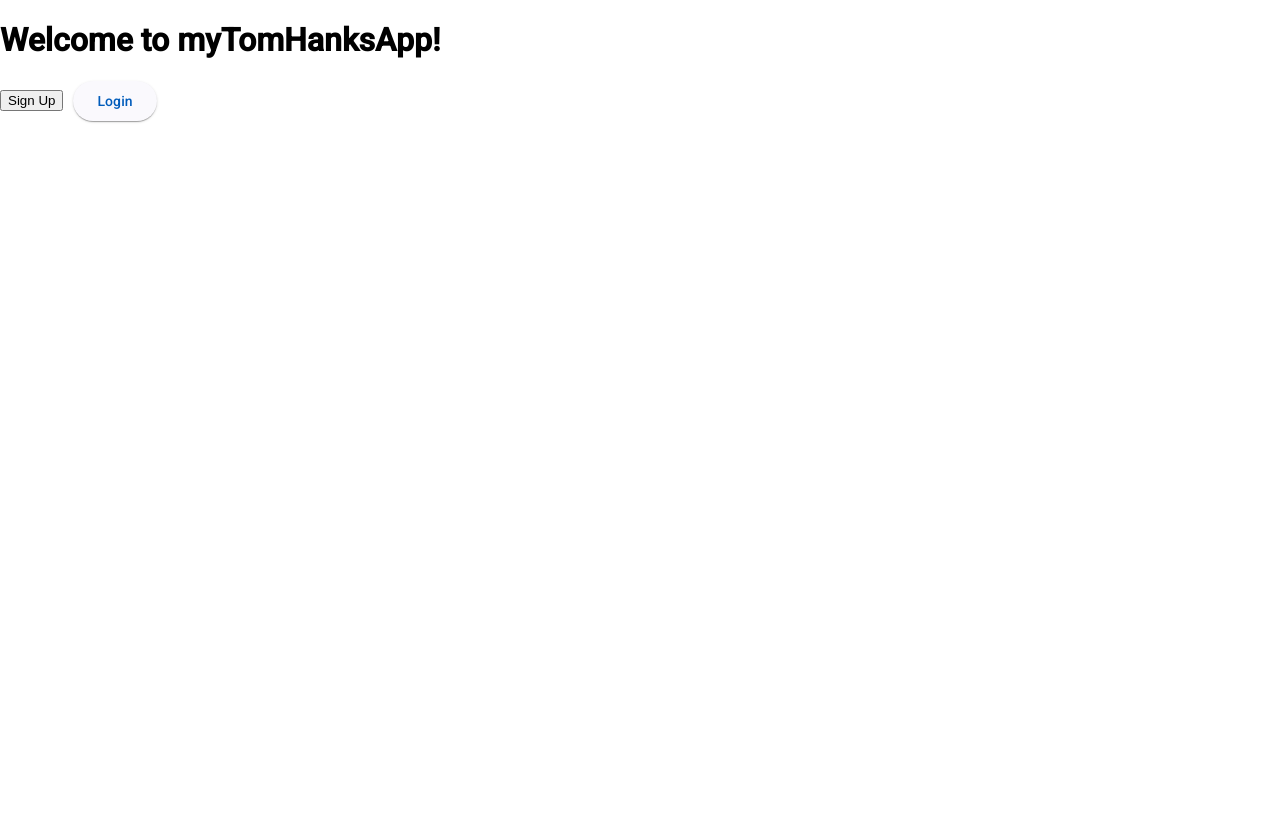
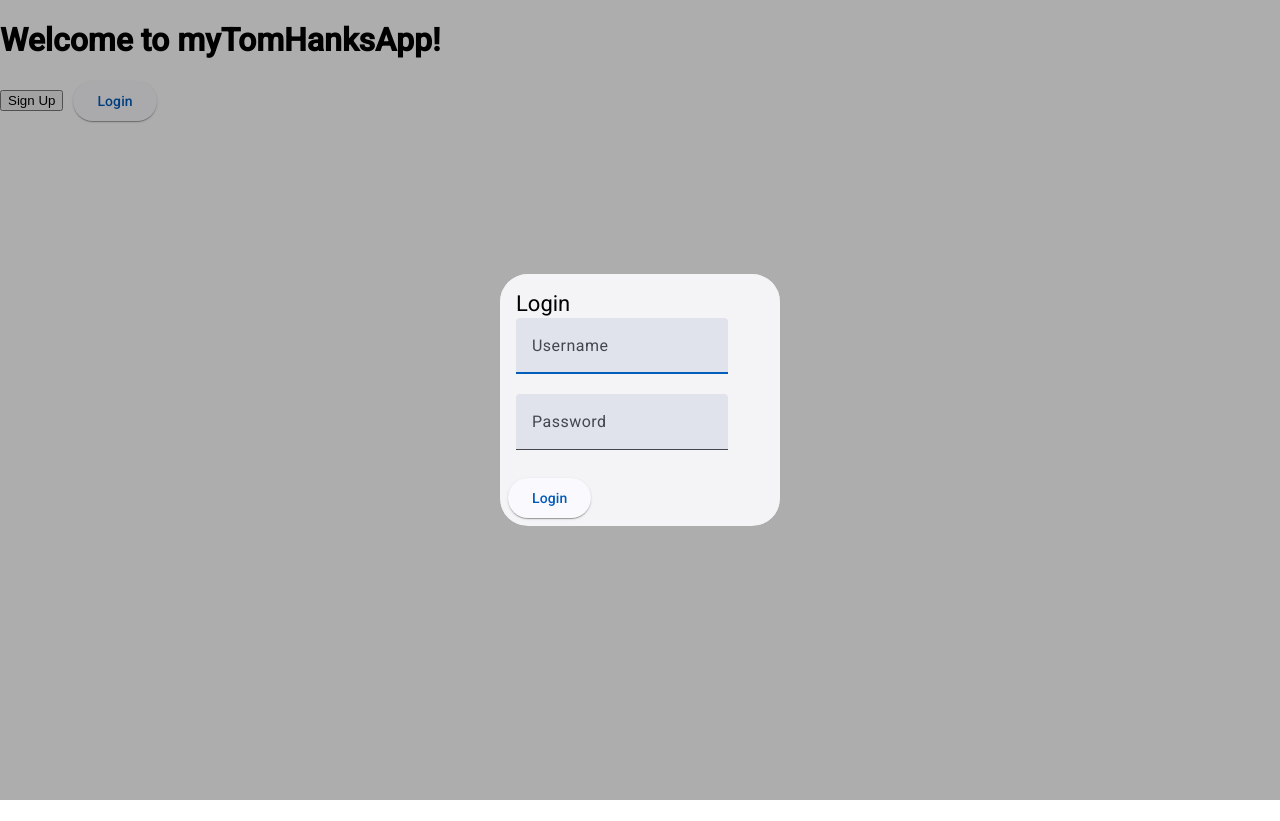
Before and after one commit to LambicJaune/myTomHanksApp-Angular-clientside, an Angular app: page / in a window 1280 px wide. Both pictures are taken after a click on the button "Login". After the commit the page ends 800 px from the top, so only its background shows below. Built offline with nearby package versions, Linux system fonts and the light colour scheme.

Commit message:
Added user login form component

```diff
--- a/src/app/app.component.html
+++ b/src/app/app.component.html
@@ -5,7 +5,7 @@
     <button Mat-raised-button (click)="openUserRegistrationDialog()" style="margin-right: 10px;" color="primary">
         Sign Up
     </button>
-    <button mat-raised-button color="primary">
+    <button mat-raised-button (click)="openUserLoginDialog()" color="primary">
         Login
     </button>
 </div>
--- a/src/app/app.component.ts
+++ b/src/app/app.component.ts
@@ -1,5 +1,6 @@
 import { Component } from '@angular/core';
 import { UserRegistrationFormComponent } from './user-registration-form/user-registration-form.component';
+import { UserLoginFormComponent } from './user-login-form/user-login-form.component';
 import { MatDialog } from '@angular/material/dialog';
 
 @Component({
@@ -20,4 +21,9 @@
         });
     }
 
+    openUserLoginDialog(): void {
+        this.dialog.open(UserLoginFormComponent, {
+            width: '280px'
+        });
+    }
 }
--- a/src/app/app.module.ts
+++ b/src/app/app.module.ts
@@ -14,11 +14,13 @@
 import { BrowserAnimationsModule } from '@angular/platform-browser/animations';
 
 import { UserRegistrationFormComponent } from './user-registration-form/user-registration-form.component';
+import { UserLoginFormComponent } from './user-login-form/user-login-form.component';
 
 @NgModule({
     declarations: [
         AppComponent,
-        UserRegistrationFormComponent
+        UserRegistrationFormComponent,
+        UserLoginFormComponent
     ],
     imports: [
         BrowserModule,
--- /dev/null
+++ b/src/app/user-login-form/user-login-form.component.html
@@ -0,0 +1,35 @@
+<!-- src/app/user-login-form/user-login-form.component.html -->
+<mat-card>
+  <mat-card-header>
+    <mat-card-title>Login</mat-card-title>
+  </mat-card-header>
+  <mat-card-content>
+    <form>
+      <mat-form-field>
+        <input
+          matInput
+          [(ngModel)]="userData.Username"
+          placeholder="Username"
+          type="text"
+          name="Username"
+          required
+        />
+      </mat-form-field>
+      <mat-form-field>
+        <input
+          matInput
+          [(ngModel)]="userData.Password"
+          placeholder="Password"
+          type="password"
+          name="Password"
+          required
+        />
+      </mat-form-field>
+    </form>
+  </mat-card-content>
+  <mat-card-actions>
+    <button mat-raised-button (click)="userLogin()" color="primary">
+      Login
+    </button>
+  </mat-card-actions>
+</mat-card>
--- /dev/null
+++ b/src/app/user-login-form/user-login-form.component.ts
@@ -0,0 +1,47 @@
+import { Component, OnInit, Input } from '@angular/core';
+import { MatDialogRef } from '@angular/material/dialog';
+import { FetchApiDataService } from '../fetch-api-data.service';
+import { MatSnackBar } from '@angular/material/snack-bar';
+import { Router } from '@angular/router';
+
+@Component({
+  selector: 'app-user-login-form',
+  standalone: false,
+  templateUrl: './user-login-form.component.html',
+  styleUrls: ['./user-login-form.component.scss'],
+})
+export class UserLoginFormComponent implements OnInit {
+  @Input() userData = { Username: '', Password: '' };
+
+  constructor(
+    public fetchApiData: FetchApiDataService,
+    public dialogRef: MatDialogRef<UserLoginFormComponent>,
+    public snackBar: MatSnackBar,
+    public router: Router
+  ) {}
+
+  ngOnInit(): void {}
+
+  /*
+   * Sendsthe form inputs to the backend
+   */
+  userLogin(): void {
+    this.fetchApiData.userLogin(this.userData).subscribe(
+      (result) => {
+        // Allows user to login
+        localStorage.setItem('user', JSON.stringify(result.user));
+        localStorage.setItem('token', result.token);
+        this.dialogRef.close(); // This will close the modal on success!
+        this.snackBar.open('Login successful', 'OK', {
+          duration: 2000,
+        });
+        this.router.navigate(["movies"])
+      },
+      (result) => {
+        this.snackBar.open('Login failed' + result, 'OK', {
+          duration: 2000,
+        });
+      }
+    );
+  }
+}
```
Also changed, not shown: src/app/user-login-form/user-login-form.component.scss (added), 1 other file (tests, documents, lock files or other folders).
